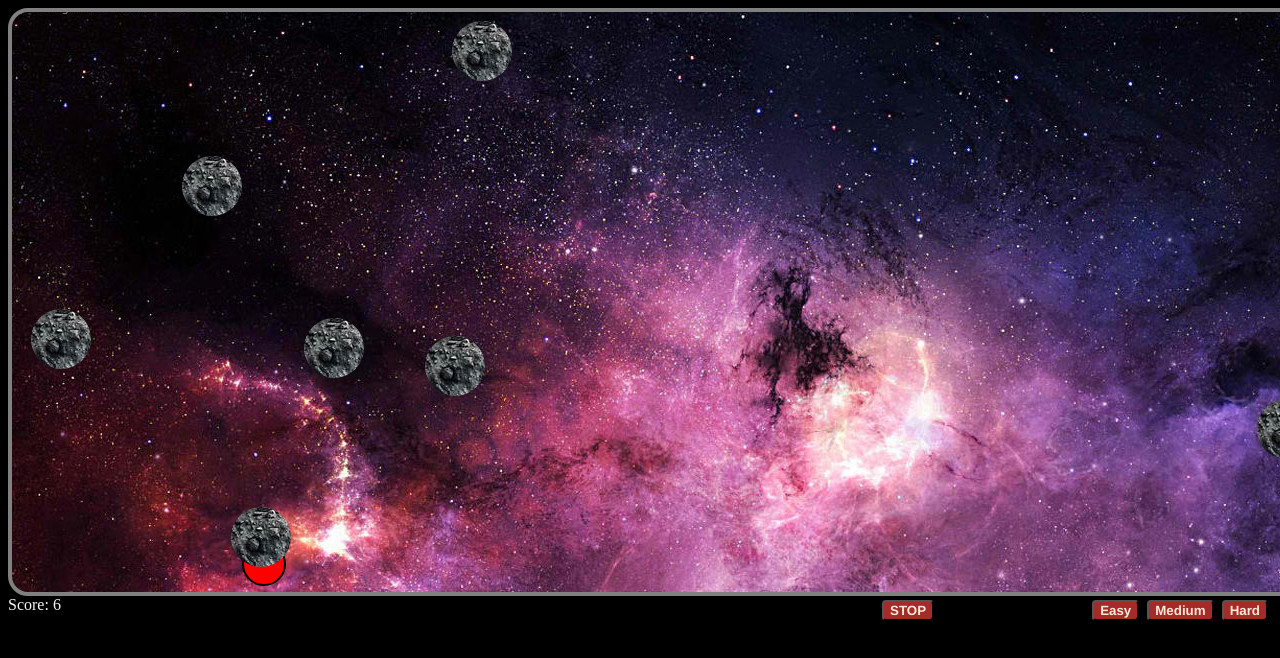
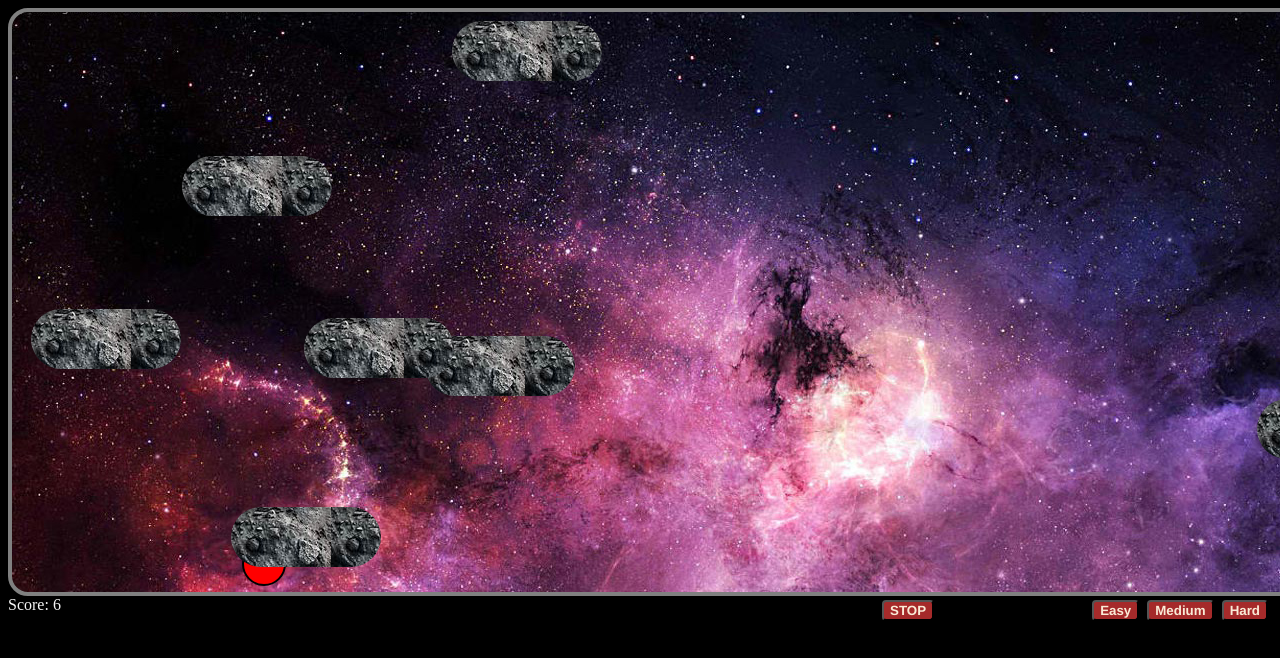
Before and after one commit to siyaramc501-collab/void-fighter, a plain HTML site: page index.html in a window 1280 px wide. Shown: the top 658 px of the page. Drawn offline with Linux system fonts and the light colour scheme.

Commit message:
Update index.html

```diff
--- a/index.html
+++ b/index.html
@@ -45,7 +45,7 @@ button{
 
 
        .obstacle {
-    width: 60px;
+    width: 150px;
     height: 60px;
     /* background:black; */
     background-image: url(./oip.jpg);
```
